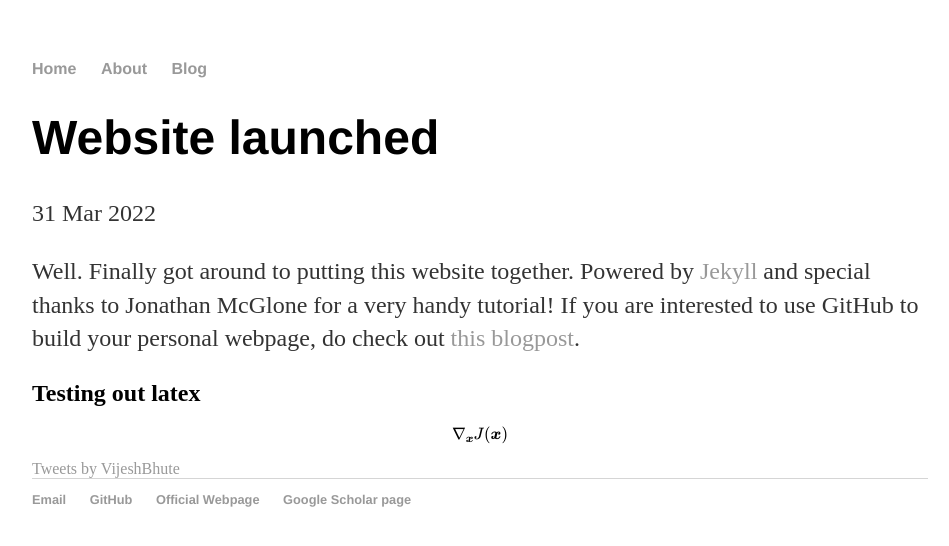
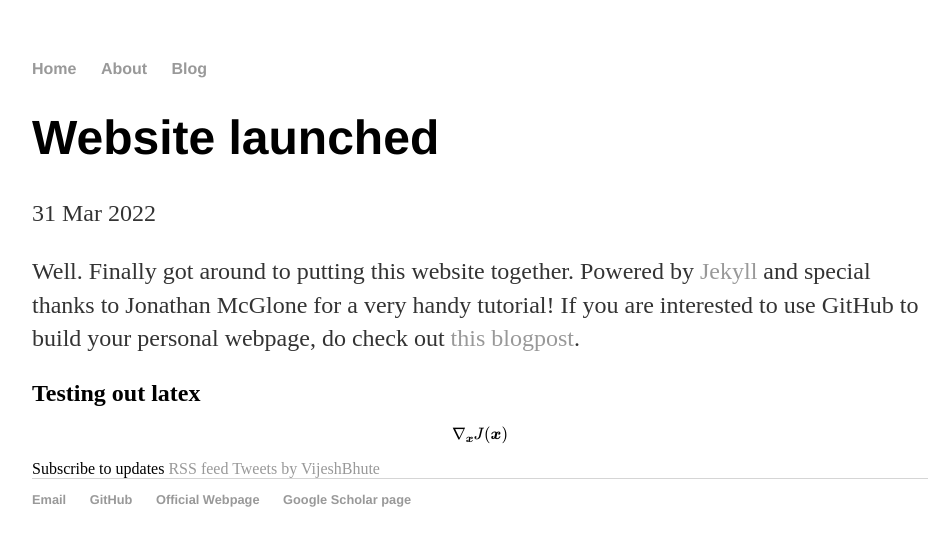
Before and after one commit to vijeshbhute/vijeshbhute.github.io, a Jekyll site: the page built from _posts/2022-03-31-Website-launched.md, in a window 1280 px wide. Shown: the top 546 px of the page, without its empty margins (160-1109 px from the left). Built offline with Jekyll 4.4.1, drawn with Linux system fonts in a browser that asks for light colours; formulas are drawn with MathJax 3; comment, search, counter and statistics services are not loaded.

Commit message:
Update post.html

```diff
--- a/_layouts/post.html
+++ b/_layouts/post.html
@@ -8,4 +8,5 @@ layout: default
   {{ content }}
 </div>
 <script src="https://cdn.mathjax.org/mathjax/latest/MathJax.js?config=TeX-AMS-MML_HTMLorMML" type="text/javascript"></script>
+Subscribe to updates <a href="/blog/atom.xml">RSS feed</A>
 <a class="twitter-timeline" href="https://twitter.com/VijeshBhute?ref_src=twsrc%5Etfw">Tweets by VijeshBhute</a> <script async src="https://platform.twitter.com/widgets.js" charset="utf-8"></script>
```
